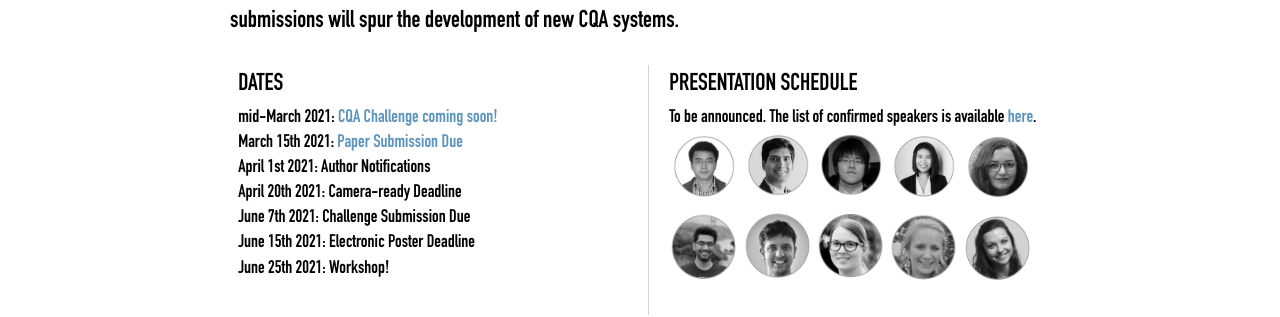
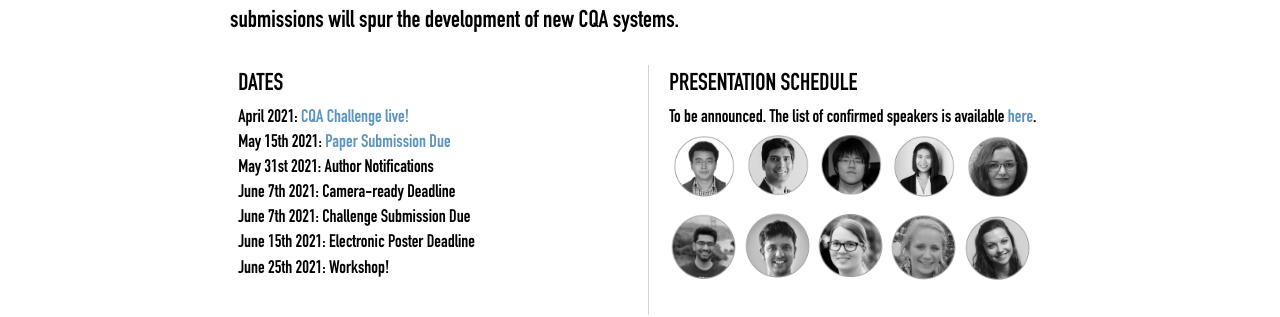
Before and after one commit to cqaw/cqaw.github.io, a Jekyll site: the page built from index.md, in a window 1280 px wide. Shown: the part 786-1103 px from the top of the page. Built offline with Jekyll 4.4.1, drawn with Linux system fonts in a browser that asks for light colours.

Commit message:
Update dates.

```diff
--- a/index.md
+++ b/index.md
@@ -24,10 +24,10 @@ This workshop has three goals: <span class="bluetext">(1)</span> cognition resea
 <br>
 <div class="twocolumn">
 <h2 style='text-align:left'><a href="{{ site.baseurl }}/research" class="cleanlink">DATES</a></h2>
-mid-March 2021: <a href="/challenge" class="bluetext">CQA Challenge coming soon!</a><br>
-March 15th 2021: <a href="/submission" class="bluetext">Paper Submission Due</a><br>
-April 1st 2021: Author Notifications<br>
-April 20th 2021: Camera-ready Deadline<br>
+April 2021: <a href="/challenge" class="bluetext">CQA Challenge live!</a><br>
+May 15th 2021: <a href="/submission" class="bluetext">Paper Submission Due</a><br>
+May 31st 2021: Author Notifications<br>
+June 7th 2021: Camera-ready Deadline<br>
 June 7th 2021: Challenge Submission Due<br>
 June 15th 2021: Electronic Poster Deadline<br>
 June 25th 2021: Workshop!
```
